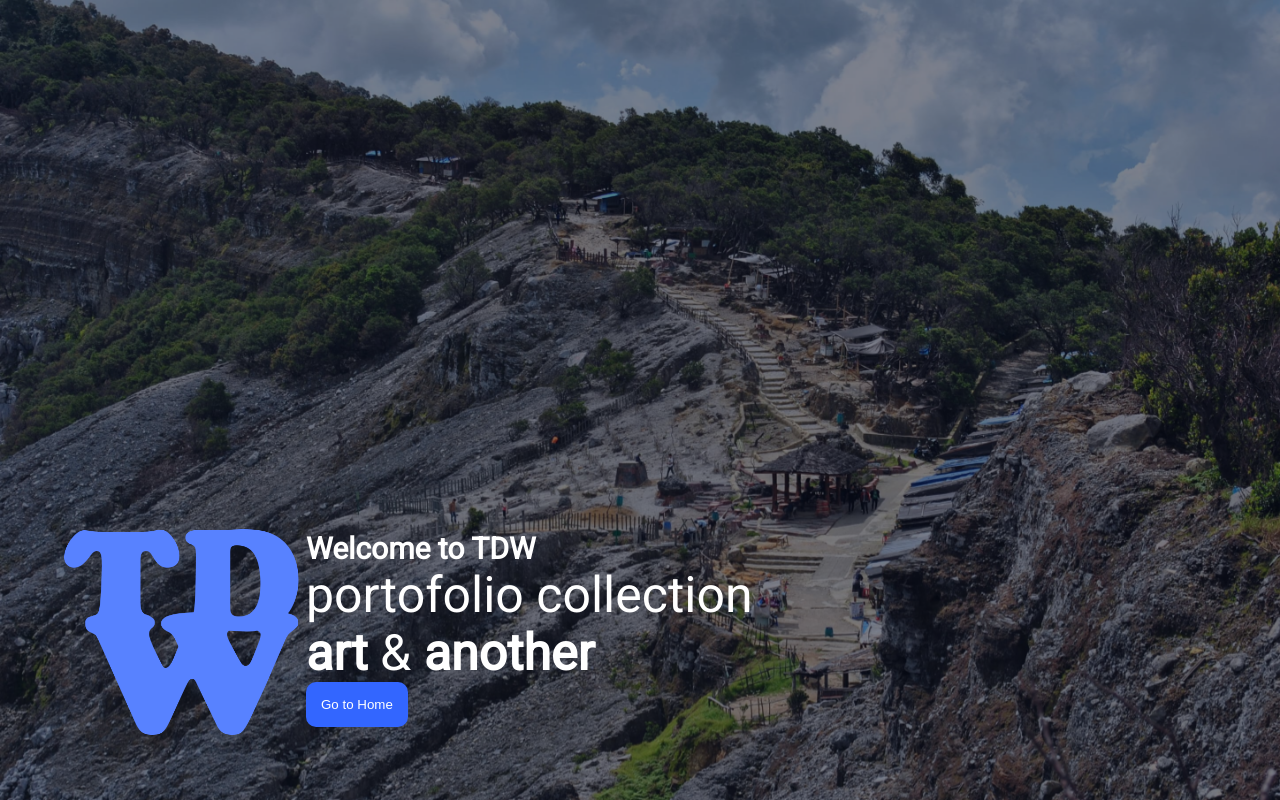
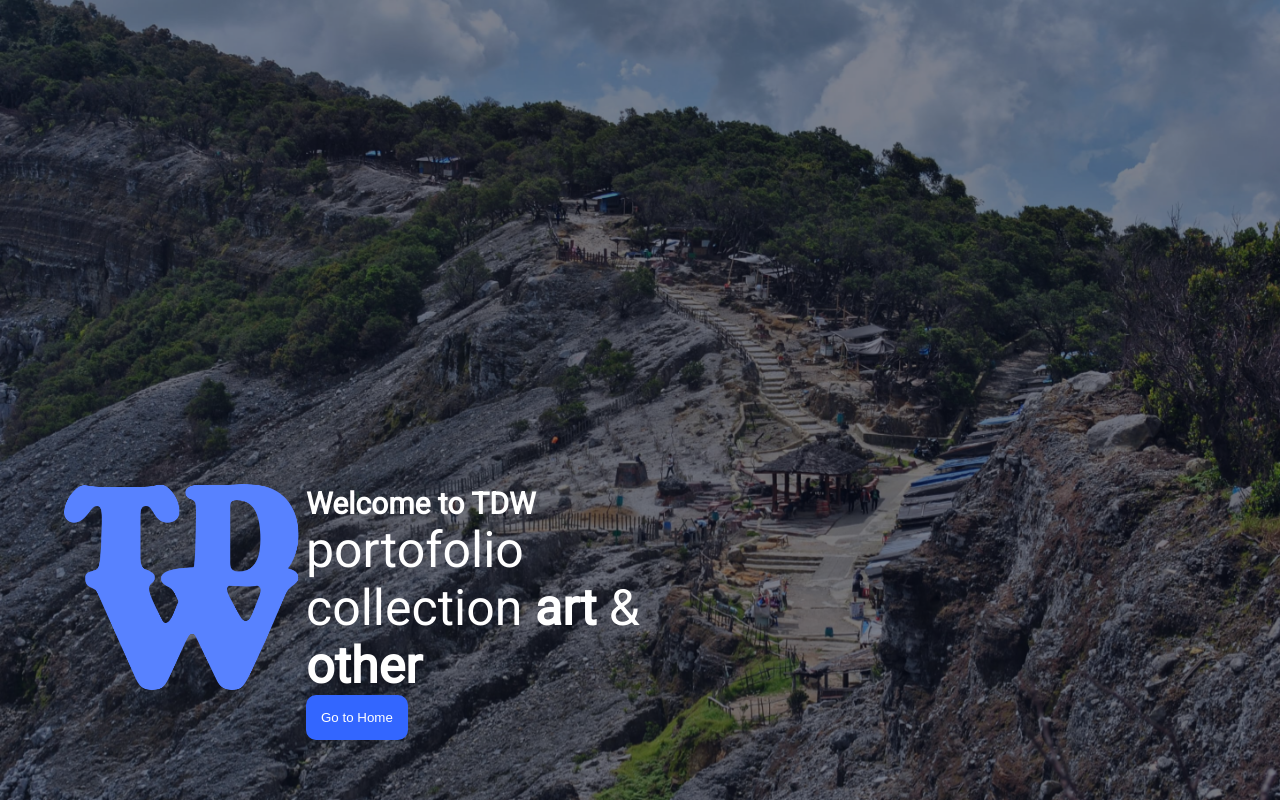
Before and after one commit to teguhdwiwidodo/tdwportofolio.github.io, a plain HTML site: page index.html in a window 1280 px wide. Drawn offline with Linux system fonts and the light colour scheme; a web font is replaced by a local one.

Commit message:
Update index.html

```diff
--- a/index.html
+++ b/index.html
@@ -14,7 +14,7 @@
 					<div class="land-text" id="land-text">
 						<img class="img-land"	title="TDW" src="images/TDW.png" width=246 height=216>
 						<h2>Welcome to TDW</h2>
-						<p>portofolio collection <b>art</b> & <b>another</b></p>
+						<p>portofolio collection <b>art</b> & <b>other</b></p>
 						<form action="homepage.html" method="get" >
 							<button class="btn-gotohome" id="btn-gotohome"  title="Go To Home" >Go to Home</button>
 						</form>
```
